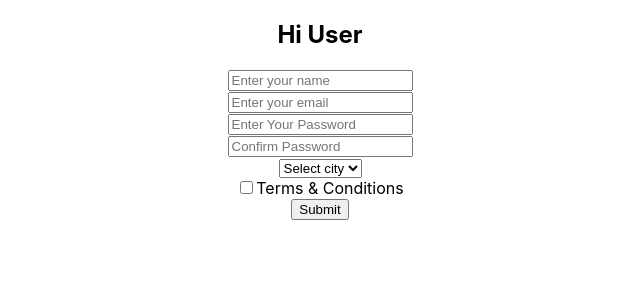
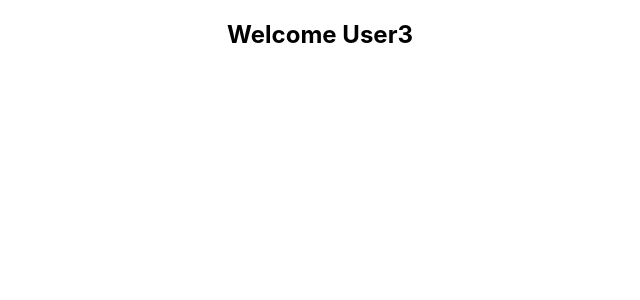
Before and after one commit to Tarunkumar2407/ReactBasics, a React (Create React App) app: page / in a window 1280 px wide. Shown: the top 300 px of the page, without its empty margins (320-960 px from the left). Built offline with nearby package versions, Linux system fonts and the light colour scheme.

Commit message:
conditinal rendering

```diff
--- a/src/App.js
+++ b/src/App.js
@@ -1,5 +1,6 @@
 import './App.css';
-import FormHandling from './Components/FormHandling';
+import ConditiondalRendering from './Components/ConditiondalRendering';
+// import FormHandling from './Components/FormHandling';
 // import GetInputValue from './Components/GetInputValue';
 // import HideShow from './Components/HideShow';
 // import ClassComponent from './Components/ClassComponent';
@@ -22,7 +23,8 @@ function App() {
       {/* <PropsClass /> */}
       {/* <GetInputValue /> */}
       {/* <HideShow /> */}
-      <FormHandling />
+      {/* <FormHandling /> */}
+      <ConditiondalRendering />
     </div>
   );
 }
--- /dev/null
+++ b/src/Components/ConditiondalRendering.js
@@ -0,0 +1,22 @@
+import React, { useState } from 'react'
+
+const ConditiondalRendering = () => {
+
+    const [loggedIn, setLoggedIn] = useState()
+  return (
+    <div>
+    {/* this is for only two conditions
+      {
+        loggedIn ? <h1>Welcome Anil</h1> : <h1>Welcome User</h1>
+      } */}
+
+      {/* for three conditions */}
+      {
+        (loggedIn === 1) ? <h2>Welcome User1</h2> : (loggedIn === 2) ? <h2>Welcome User2</h2> :
+        <h2>Welcome User3</h2>
+      }
+    </div>
+  )
+}
+
+export default ConditiondalRendering
```
Also changed, not shown: src/Components/FormValidations.js (added).
